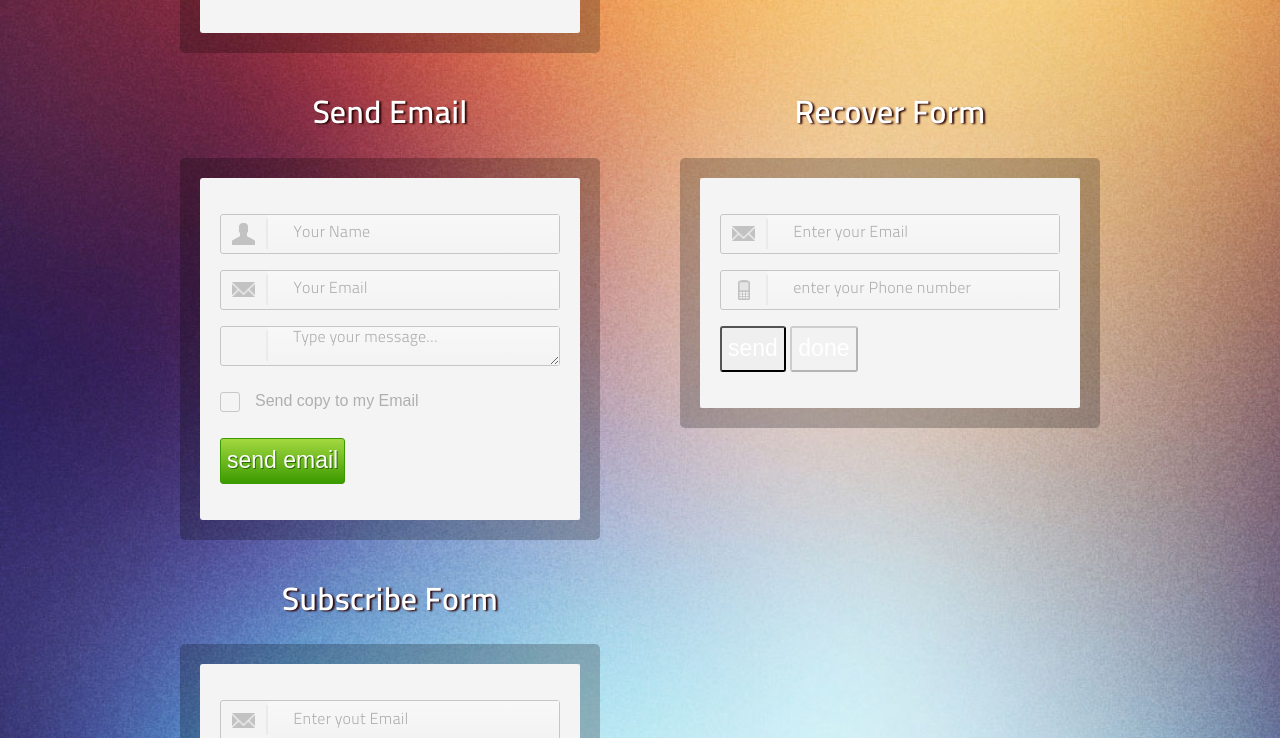
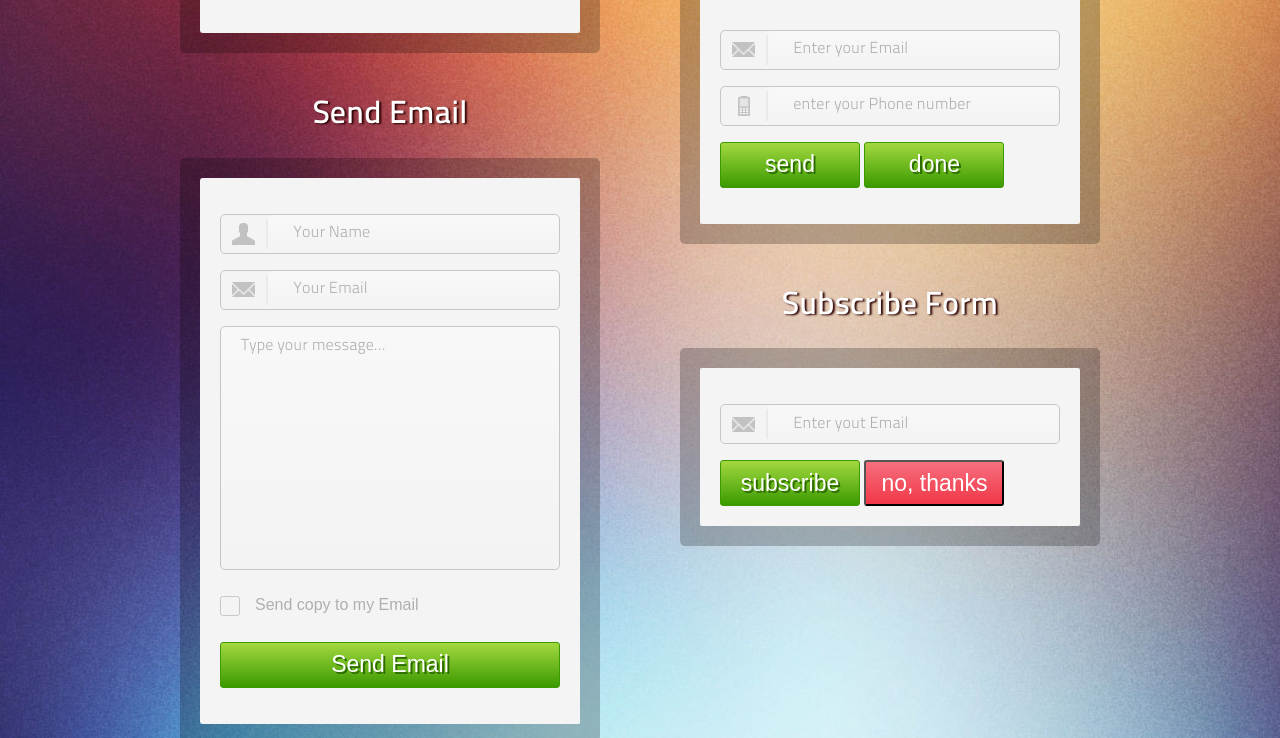
Before and after one commit to MichalWr88/weekly-webdev-challenge-1, a website: page index.html in a window 1280 px wide. Shown: the part 726-1464 px from the top of the page. Drawn offline with Linux system fonts and the light colour scheme.

Commit message:
udate validate html and css

```diff
--- a/css/main.css
+++ b/css/main.css
@@ -1,12 +1,14 @@
 /*==========================================
     OVERALL
     =====================================================*/
+
 @font-face {
     font-family: 'TitilliumText22L-Light';
     font-style: normal;
     font-weight: normal;
     src: local('TitilliumText22L-Light'), url('../fonts/TitilliumText22L002.woff') format('woff');
 }
+
 @font-face {
     font-family: 'TitilliumText22L-Medium';
     font-style: normal;
@@ -21,7 +23,7 @@ html {
 body {
     background-image: url("../img/background.jpg");
     background-size: cover;
-    /*	font-family: 'TitilliumTextLight'; */
+    /*  font-family: 'TitilliumTextLight'; */
     font-size: 1.6rem;
     color: white;
     max-width: 1200px;
@@ -35,9 +37,10 @@ body {
     flex-wrap: wrap;
     flex-direction: row;
     justify-content: space-between;
-    align-items:flex-start;
-    align-content:center;
+    align-items: flex-start;
+    align-content: center;
 }
+
 
 
 
@@ -66,6 +69,11 @@ body {
 }
 
 
+.page__column {
+    display: flex;
+    flex-direction: column;
+    justify-content: flex-start;
+}
 
 
 /*==========================================
@@ -79,9 +87,7 @@ body {
     width: 380px;
     margin: 20px;
 }
-.form__wrapper--up{
-    margin-top:-40px;
-}
+
 .form__content {
     width: 100%;
     position: relative;
@@ -89,7 +95,7 @@ body {
     padding: 20px;
     border-radius: 3px;
     box-sizing: border-box;
-
+    display: inline-block;
 }
 
 .form__content::before {
@@ -108,7 +114,7 @@ body {
 .form__header {
     font-size: 3.2rem;
     text-transform: capitalize;
-    font-family:'TitilliumText22L-Medium';
+    font-family: 'TitilliumText22L-Medium';
     font-weight: lighter;
     text-align: center;
     margin-top: 24px;
@@ -126,13 +132,13 @@ body {
     flex-direction: row;
     flex-wrap: nowrap;
     box-sizing: border-box;
-    height: 40px;
+    min-height: 40px;
     border: 1px solid #c6c6c6;
-    border-radius: 3px;
-    width: 100%;
-    color:#afafaf;
+    border-radius: 5px;
+    width: auto;
+    color: #afafaf;
     justify-content: flex-start;
-    cursor:pointer;
+    cursor: pointer;
 }
 
 .elem__icon {
@@ -173,7 +179,8 @@ body {
 .elem__input {
     width: 100%;
     border: none;
-    font-family:'TitilliumText22L-Light';
+    border-radius: 5px;
+    font-family: 'TitilliumText22L-Light';
     padding-left: 25px;
     background: rgb(248, 248, 248);
     background: linear-gradient(to bottom, rgba(248, 248, 248, 1) 0%, rgba(243, 243, 243, 1) 100%);
@@ -195,99 +202,97 @@ body {
     background-position: 95% 50%
 }
 
-.elem__input--select > option {
+.elem__input--textarea {
+    height: 230px;
+    resize: none;
+    padding-left: 20px;
+    padding-top: 10px;
+}
+
+.elem__input--select>option {
     color: #afafaf;
 }
-.elem__label--checkbox{
+
+.elem__label--checkbox {
     align-items: center;
-border:none;
+    border: none;
 }
-.elem__checkbox{
-	display:none;
+
+.form__wrapper p {
+    width: auto;
 }
-.checkbox__icon{
-    position:relative;
-    order:-1;
-	width:20px;
-	height:20px;
-    box-sizing:border-box;
+
+.elem__checkbox {
+    display: none;
+}
+
+.checkbox__icon {
+    position: relative;
+    order: -1;
+    width: 20px;
+    height: 20px;
+    box-sizing: border-box;
     background: transparent;
-	border-radius:3px;
+    border-radius: 3px;
     border: 1px solid #c8c8c8;
-    margin:5px 15px 5px 0px;
+    margin: 5px 15px 5px 0px;
+}
 
+.checkbox__icon:after {
+    position: absolute;
+    content: '';
+    width: 10px;
+    height: 10px;
+    box-shadow: -1px -1px 0px 0px rgba(#c6e587, 0.41);
+    top: 50%;
+    left: 50%;
+    border-radius: 3px;
+    transform: translate(-50%, -50%);
 }
-.checkbox__icon:after{
-position:absolute;
-content:'';
-    width:10px;
-    height:10px;
-    box-shadow:-1px -1px 0px 0px rgba(#c6e587, 0.41);
-    top:50%;
-    left:50%;
-    border-radius:3px;
-    transform:translate(-50%, -50%);
 
-}
-.elem__checkbox:checked ~.checkbox__icon:after{
+.elem__checkbox:checked~.checkbox__icon:after {
     background: #b1db57;
     background: linear-gradient(to bottom, #b1db57 0%, #72ba0e 100%);
 }
+
 .elem__btn {
     color: white;
     height: 46px;
     border-radius: 3px;
-    font-size:2.3rem;
+    font-size: 2.3rem;
+    width: 140px;
 }
 
 .elem__btn--confirm {
-    text-shadow: 1px 1px 0px #2e6c02;
+    text-shadow: 2px 2px 0px #2e6c02;
     border: 1px solid #3b9a00;
     background: rgb(163, 216, 64);
-    background: linear-gradient(to bottom, rgba(163,216,64,1) 0%, rgba(59,154,0,1) 100%);
+    background: linear-gradient(to bottom, rgba(163, 216, 64, 1) 0%, rgba(59, 154, 0, 1) 100%);
 }
 
-.elem__btn--fullWidth{
-    width:100%;
+.elem__btn--fullWidth {
+    width: 100%;
 }
 
 
 
-/*.confirm{
-	text-transform: capitalize;
-	color:white;
-	text-shadow: 1px 1px 0px #2e6c02;
-	height: 46px;
-	border:1px solid #3b9a00;
-	border-radius: 5px;
-	background: rgba(163,216,64,1);
-background: -moz-linear-gradient(top, rgba(163,216,64,1) 0%, rgba(59,154,0,1) 100%);
-background: -webkit-gradient(left top, left bottom, color-stop(0%, rgba(163,216,64,1)), color-stop(100%, rgba(59,154,0,1)));
-background: -webkit-linear-gradient(top, rgba(163,216,64,1) 0%, rgba(59,154,0,1) 100%);
-background: -o-linear-gradient(top, rgba(163,216,64,1) 0%, rgba(59,154,0,1) 100%);
-background: -ms-linear-gradient(top, rgba(163,216,64,1) 0%, rgba(59,154,0,1) 100%);
-background: linear-gradient(to bottom, rgba(163,216,64,1) 0%, rgba(59,154,0,1) 100%);
-filter: progid:DXImageTransform.Microsoft.gradient( startColorstr='#a3d840', endColorstr='#3b9a00', GradientType=0 );
+.elem__btn--negative {
+    background: rgba(247, 111, 127, 1);
+    background: -moz-linear-gradient(top, rgba(247, 111, 127, 1) 0%, rgba(240, 55, 71, 1) 100%);
+    background: -webkit-gradient(left top, left bottom, color-stop(0%, rgba(247, 111, 127, 1)), color-stop(100%, rgba(240, 55, 71, 1)));
+    background: -webkit-linear-gradient(top, rgba(247, 111, 127, 1) 0%, rgba(240, 55, 71, 1) 100%);
+    background: -o-linear-gradient(top, rgba(247, 111, 127, 1) 0%, rgba(240, 55, 71, 1) 100%);
+    background: -ms-linear-gradient(top, rgba(247, 111, 127, 1) 0%, rgba(240, 55, 71, 1) 100%);
+    background: linear-gradient(to bottom, rgba(247, 111, 127, 1) 0%, rgba(240, 55, 71, 1) 100%);
+    filter: progid:DXImageTransform.Microsoft.gradient( startColorstr='#f76f7f', endColorstr='#f03747', GradientType=0);
 }
 
-.negative{
-		text-shadow: 1px 1px 0px #2e6c02;
-	border:1px solid #3b9a00;
-	border-radius: 5px;
-	background: rgba(247,111,127,1);
-background: -moz-linear-gradient(top, rgba(247,111,127,1) 0%, rgba(240,55,71,1) 100%);
-background: -webkit-gradient(left top, left bottom, color-stop(0%, rgba(247,111,127,1)), color-stop(100%, rgba(240,55,71,1)));
-background: -webkit-linear-gradient(top, rgba(247,111,127,1) 0%, rgba(240,55,71,1) 100%);
-background: -o-linear-gradient(top, rgba(247,111,127,1) 0%, rgba(240,55,71,1) 100%);
-background: -ms-linear-gradient(top, rgba(247,111,127,1) 0%, rgba(240,55,71,1) 100%);
-background: linear-gradient(to bottom, rgba(247,111,127,1) 0%, rgba(240,55,71,1) 100%);
-filter: progid:DXImageTransform.Microsoft.gradient( startColorstr='#f76f7f', endColorstr='#f03747', GradientType=0 );
+.disabled {
+    border: 1px solid #90ca6d;
+    background: rgba(163, 216, 64, 0.5);
 }
-.disabled{
-	border:1px solid #90ca6d;
-	background: rgba(163,216,64,0.5);
-}
-.allWidth{
+
+.allWidth {
     width: 100%;
     font-size: 2.4rem;
 }
--- a/index.html
+++ b/index.html
@@ -17,6 +17,7 @@
         <img class="header__logo" src="img/logo.png" alt="">
     </header>
     <main class="page__main">
+        <div class="page__column">
             <!-- REGRISTER FORM -->
             <div class="form__wrapper">
                 <h2 class="form__header">register form</h2>
@@ -49,21 +50,21 @@
                         <label class="elem__label">
                             <span class="elem__icon" data-bg='maps'></span>
                             <select class="elem__input elem__input--select" name="Location">
-                            <option value="default" disabled selected hidden">Your Location</option>
-                            <option value="Africa">Africa</option>
-                            <option value="Europe">Europe</option>
-                            <option value="Asia">Asia</option>
-                            <option value="North America">North America</option>
-                            <option value="South America">South America</option>
-                            <option value="Antarctica">Antarctica</option>
-                            <option value="Australia">Australia</option>
+                                <option value="default" disabled selected hidden>Your Location</option>
+                                <option value="Africa ">Africa</option>
+                                <option value="Europe ">Europe</option>
+                                <option value="Asia ">Asia</option>
+                                <option value="North America ">North America</option>
+                                <option value="South America ">South America</option>
+                                <option value="Antarctica ">Antarctica</option>
+                                <option value="Australia ">Australia</option>
                             </select>
                         </label>
                     </p>
                     <p>
-                    <label class="elem__label elem__label--checkbox">
+                        <label class="elem__label elem__label--checkbox ">
                             <span>Ihave read and accept the terms of use.</span>
-                        <input class="elem__checkbox" id="terms-of-use" type="checkbox">
+                            <input class="elem__checkbox " id="terms-of-use" type="checkbox">
                             <span class="checkbox__icon"></span>
                         </label>
                     </p>
@@ -72,10 +73,44 @@
                     </p>
                 </form>
             </div>
+            <!-- SEND EMAIL -->
+            <div class="form__wrapper ">
+                <h2 class="form__header ">send email</h2>
+                <form class="form__content " action="#">
+                    <p>
+                        <label class="elem__label ">
+                            <span class="elem__icon " data-bg='user'></span>
+                            <input class="elem__input" type="text" placeholder="Your Name">
+                        </label>
+                    </p>
+                    <p>
+                        <label class="elem__label">
+                            <span class="elem__icon" data-bg='message'></span>
+                            <input class="elem__input" type="email" placeholder="Your Email">
+                        </label>
+                    </p>
+                    <p>
+                        <label class="elem__label">
+                            <textarea class="elem__input elem__input--textarea" name="message" cols="30" rows="10" placeholder="Type your message..."></textarea>
+                        </label>
+                    </p>
+                    <p>
+                        <label class="elem__label elem__label--checkbox ">
+                            <span class="checkbox__icon"></span>Send copy to my Email
+                            <input class="elem__checkbox" id="copy-email" type="checkbox" checked="checked">
+                        </label>
+                    </p>
+                    <p>
+                        <button class="elem__btn elem__btn--confirm elem__btn--fullWidth">Send Email</button>
+                    </p>
+                </form>
+            </div>
+        </div>
+        <div class="page__column">
             <!-- SIGN INFORM -->
             <div class="form__wrapper">
-            <h2 class="form__header">sign in form</h2>
-            <form class="form__content" action="#">
+                <h2 class="form__header ">sign in form</h2>
+                <form class="form__content" action="# ">
                     <p>
                         <label class="elem__label">
                             <span class="elem__icon" data-bg='user'></span>
@@ -89,50 +124,13 @@
                         </label>
                     </p>
                     <p>
-                    <label class="elem__label elem__label--checkbox">
+                        <label class="elem__label elem__label--checkbox ">
                             <span class="checkbox__icon"></span><span></span>Remember me
                             <input class="elem__checkbox" id="remember" type="checkbox">
                         </label>
                     </p>
-                <p>
-                    <button class="elem__btn elem__btn--confirm">sign in</button>
-                </p>
+                    <button class="elem__btn elem__btn--confirm">Sign in</button>
                 </form>
-        </div>
-        <!-- SEND EMAIL -->
-        <div class="form__wrapper">
-            <h2 class="form__header">send email</h2>
-
-                <form class="form__content" action="">
-                    <p>
-                        <label class="elem__label">
-                            <span class="elem__icon" data-bg='user'></span>
-                            <input class="elem__input" type="text" placeholder="Your Name">
-                        </label>
-                    </p>
-                    <p>
-                        <label class="elem__label">
-                            <span class="elem__icon" data-bg='message'></span>
-                            <input class="elem__input" type="email" placeholder="Your Email">
-                        </label>
-                    </p>
-                    <p>
-                        <label class="elem__label">
-                            <span class="elem__icon"></span>
-                            <textarea class="elem__input" name="message" id="" cols="30" rows="10" placeholder="Type your message..."></textarea>
-                        </label>
-                    </p>
-                    <p>
-                        <label class="elem__label elem__label--checkbox">
-                            <span class="checkbox__icon"></span>Send copy to my Email
-                            <input class="elem__checkbox" id="copy-email" type="checkbox" checked="checked">
-                        </label>
-                    </p>
-                    <p>
-                        <button class="elem__btn elem__btn--confirm">send email</button>
-                    </p>
-                </form>
-
             </div>
             <!-- RECOVER FORM -->
             <div class="form__wrapper">
@@ -151,15 +149,15 @@
                         </label>
                     </p>
                     <p>
-                    <button class="elem__btn">send</button>
-                    <button class="elem__btn" disabled>done</button>
+                        <button class="elem__btn elem__btn--confirm ">send</button>
+                        <button class="elem__btn elem__btn--confirm " disabled>done</button>
                     </p>
                 </form>
             </div>
             <!-- SUBSCRIBE FORM -->
-        <div class="form__wrapper">
-            <h2 class="form__header">subscribe form</h2>
-            <form class="form__content" action="#">
+            <div class="form__wrapper ">
+                <h2 class="form__header ">subscribe form</h2>
+                <form class="form__content " action="# ">
                     <p>
                         <label class="elem__label">
                             <span class="elem__icon" data-bg='message'></span>
@@ -167,19 +165,19 @@
                         </label>
                     </p>
                     <button class="elem__btn elem__btn--confirm">subscribe</button>
-                <button class="elem__btn">no, thanks</button>
-                </p>
+                    <button class="elem__btn elem__btn--negative">no, thanks</button>
                 </form>
+            </div>
         </div>
     </main>
     <footer class="page__footer">
-        <img class="" src="img/logo2.png" alt="first logo">
-        <img class="logo" src="img/logo.png" alt="second logo">
-        <img class="logo" src="img/logo3.png" alt="third logo">
+        <img class=" " src="img/logo2.png" alt="first logo">
+        <img class="logo " src="img/logo.png" alt="second logo">
+        <img class="logo " src="img/logo3.png" alt="third logo">
     </footer>
     <!-- js scripts
-            <script type="text/javascript" src="js/code.js"></script>
-            <script src="js/custom.js"></script>
+            <script type="text/javascript " src="js/code.js "></script>
+            <script src="js/custom.js "></script>
 -->
 </body>
 
```
Lines whose indentation alone changed are shown as unchanged.
